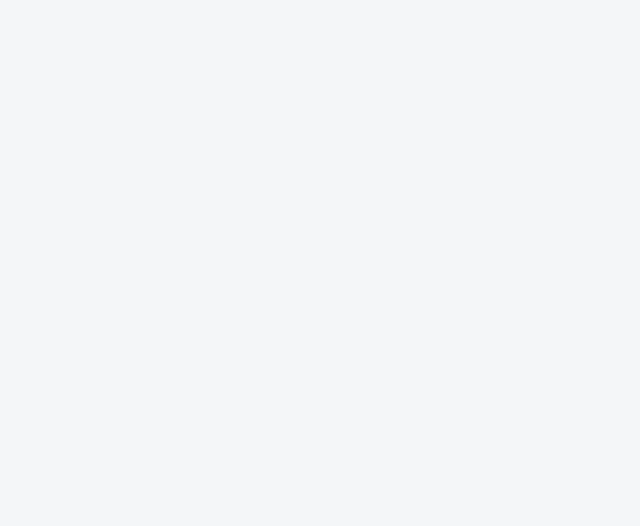
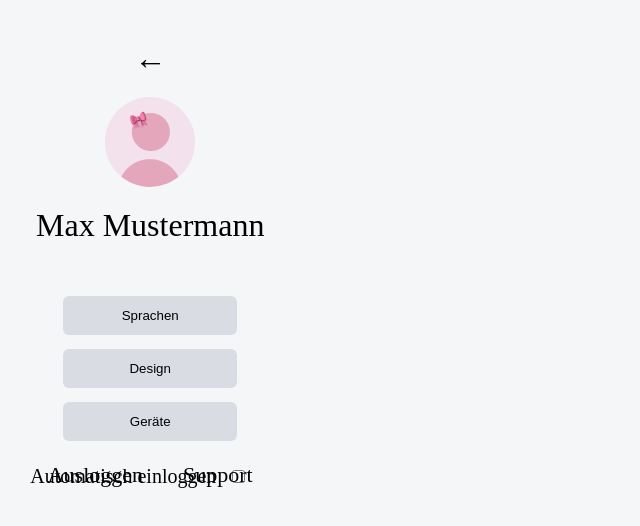
Before and after one commit to DxniChid/Planex_Projekt, a Vue app: page /settings in a window 1280 px wide. Before the commit this address had no page. Shown: the part 136-662 px from the top of the page, without its empty margins (0-640 px from the left). Built offline with nearby package versions, Linux system fonts and the light colour scheme.

Commit message:
Routing Settings
Routed Settings to every View-sidebar when clicking the settings button.

```diff
--- a/src/router/index.js
+++ b/src/router/index.js
@@ -4,6 +4,7 @@ import HomeView from "@/views/HomeView.vue"
 import KategorienView from "@/views/KategorienView.vue"
 import CalendarView from "@/views/CalendarView.vue"
 import TasksView from "@/views/TasksView.vue"
+import SettingsView from "@/views/SettingsView.vue"
 
 
 const routes = [
@@ -27,6 +28,11 @@ const routes = [
     name: "task",
     component: TasksView
   },
+  {
+    path: "/settings",
+    name: "settings",
+    component: SettingsView
+  }
 
 
 
--- a/src/views/CalendarView.vue
+++ b/src/views/CalendarView.vue
@@ -97,7 +97,13 @@ function goToTask() {
   <router-link to="/kategorien" class="nav-link">Kategorien</router-link>
 </nav>
 
-    <div class="sidebar-settings">⚙️</div>
+<router-link
+  to="/settings"
+  class="sidebar-settings"
+  @click="showSidebar = false"
+>
+  ⚙️
+</router-link>
   </div>
 </div>
 
--- a/src/views/HomeView.vue
+++ b/src/views/HomeView.vue
@@ -92,8 +92,7 @@ function toggleSidebar() {
   <router-link to="/kategorien" class="nav-link">Kategorien</router-link>
 </nav>
 
-    <!-- Settings Icon -->
-   <router-link
+<router-link
   to="/settings"
   class="sidebar-settings"
   @click="showSidebar = false"
--- a/src/views/KategorienView.vue
+++ b/src/views/KategorienView.vue
@@ -34,16 +34,19 @@ function deleteCategory(id) {
       <div class="profile-name">Max Mustermann</div>
     </div>
 
-    <!-- Navigation -->
 <nav class="sidebar-nav">
   <router-link to="/" class="nav-link">Startseite</router-link>
   <router-link to="/task" class="nav-link">Aufgaben</router-link>
   <router-link to="/calendar" class="nav-link">Kalender</router-link>
   <router-link to="/kategorien" class="nav-link">Kategorien</router-link>
 </nav>
-
-    <!-- Settings Icon -->
-    <div class="sidebar-settings">⚙️</div>
+<router-link
+  to="/settings"
+  class="sidebar-settings"
+  @click="showSidebar = false"
+>
+  ⚙️
+</router-link>
   </div>
 </div>
 
--- a/src/views/SettingsView.vue
+++ b/src/views/SettingsView.vue
@@ -12,22 +12,18 @@ function goHome() {
 <template>
   <div class="settings">
 
-    <!-- Back Button -->
     <div class="back" @click="goHome">←</div>
 
-    <!-- Profil -->
     <div class="profile">
       <img :src="profile" class="profile-img" />
       <p class="name">Max Mustermann</p>
     </div>
 
-    <!-- Buttons -->
     <div class="menu">
       <button>Sprachen</button>
       <button>Design</button>
       <button>Geräte</button>
 
-      <!-- Auto Login (unter Buttons) -->
       <div class="autologin">
         <label class="autologin-label">
           <span>Automatisch einloggen</span>
@@ -36,7 +32,6 @@ function goHome() {
       </div>
     </div>
 
-    <!-- Bottom -->
     <div class="bottom">
       <span>Ausloggen</span>
       <span>Support</span>
@@ -49,6 +44,10 @@ function goHome() {
 .settings {
   padding: 20px;
   color: black;
+  display: flex;
+  flex-direction: column;
+  align-items: center;
+  justify-content: center;
 }
 
 .back {
@@ -81,7 +80,6 @@ function goHome() {
   align-items: center;
 }
 
-/* Buttons nicht volle Breite */
 .menu button {
   width: min(320px, 80%);
   padding: 12px;
@@ -91,7 +89,6 @@ function goHome() {
   cursor: pointer;
 }
 
-/* Autologin unter den Buttons */
 .autologin {
   margin-top: 10px;
 }
@@ -104,14 +101,13 @@ function goHome() {
   font-size: 20px;
   white-space: nowrap;
 }
-/* Footer unten fix */
 .bottom {
   position: fixed;
   bottom: 20px;
-  left: 20px;
-  right: 20px;
+  left: 50%;
+  transform: translateX(-50%);
   display: flex;
-  justify-content: space-between;
+  gap: 40px;
   font-size: 22px;
 }
 </style>
--- a/src/views/TasksView.vue
+++ b/src/views/TasksView.vue
@@ -153,7 +153,6 @@ const filteredItems = computed(() => {
           <div class="profile-name">Max Mustermann</div>
         </div>
 
-        <!-- Navigation -->
         <nav class="sidebar-nav">
           <router-link to="/" class="nav-link">Startseite</router-link>
           <router-link to="/task" class="nav-link">Aufgaben</router-link>
@@ -161,10 +160,15 @@ const filteredItems = computed(() => {
           <router-link to="/kategorien" class="nav-link">Kategorien</router-link>
         </nav>
 
-        <!-- Settings Icon -->
-        <div class="sidebar-settings">⚙️</div>
-      </div>
+<router-link
+  to="/settings"
+  class="sidebar-settings"
+  @click="showSidebar = false"
+>
+  ⚙️
+</router-link>
     </div>
+  </div>
 
 
     <img :src="logo" alt="Planex Logo" class="logo-img" />
```
